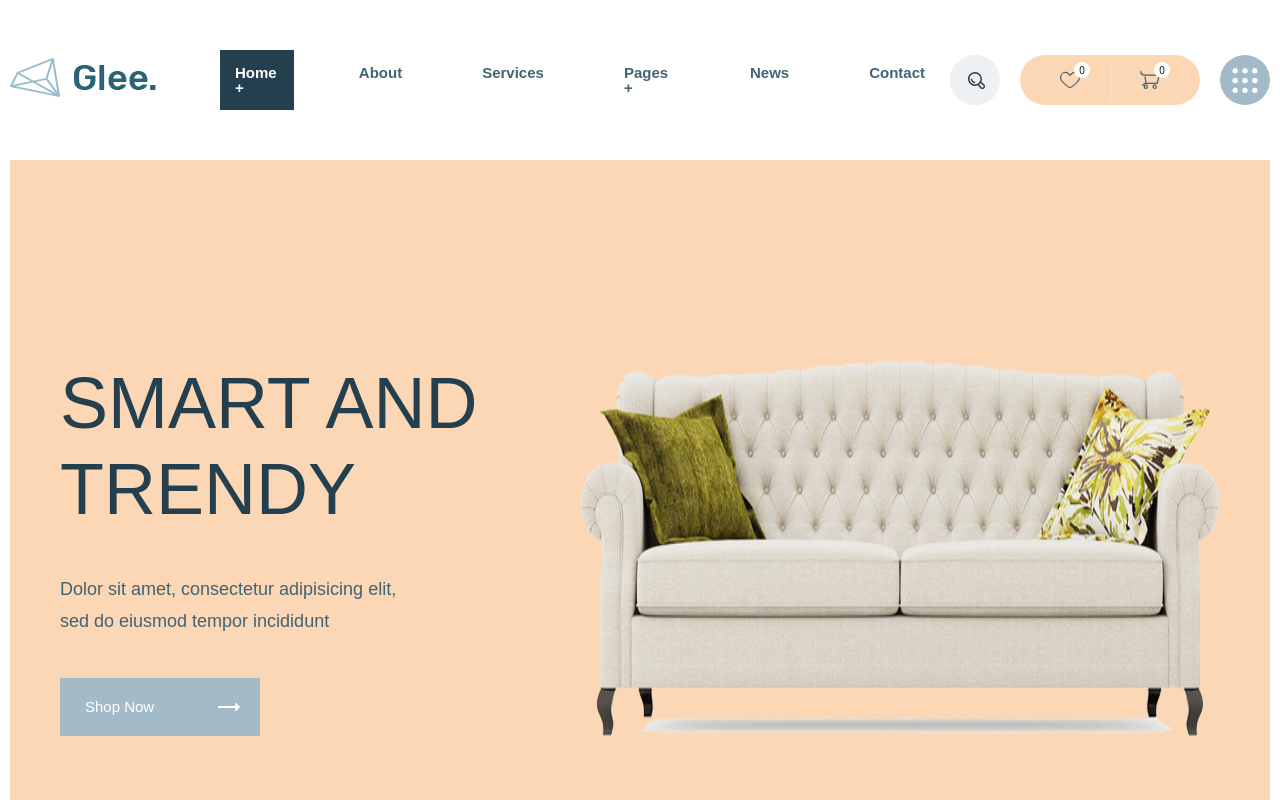
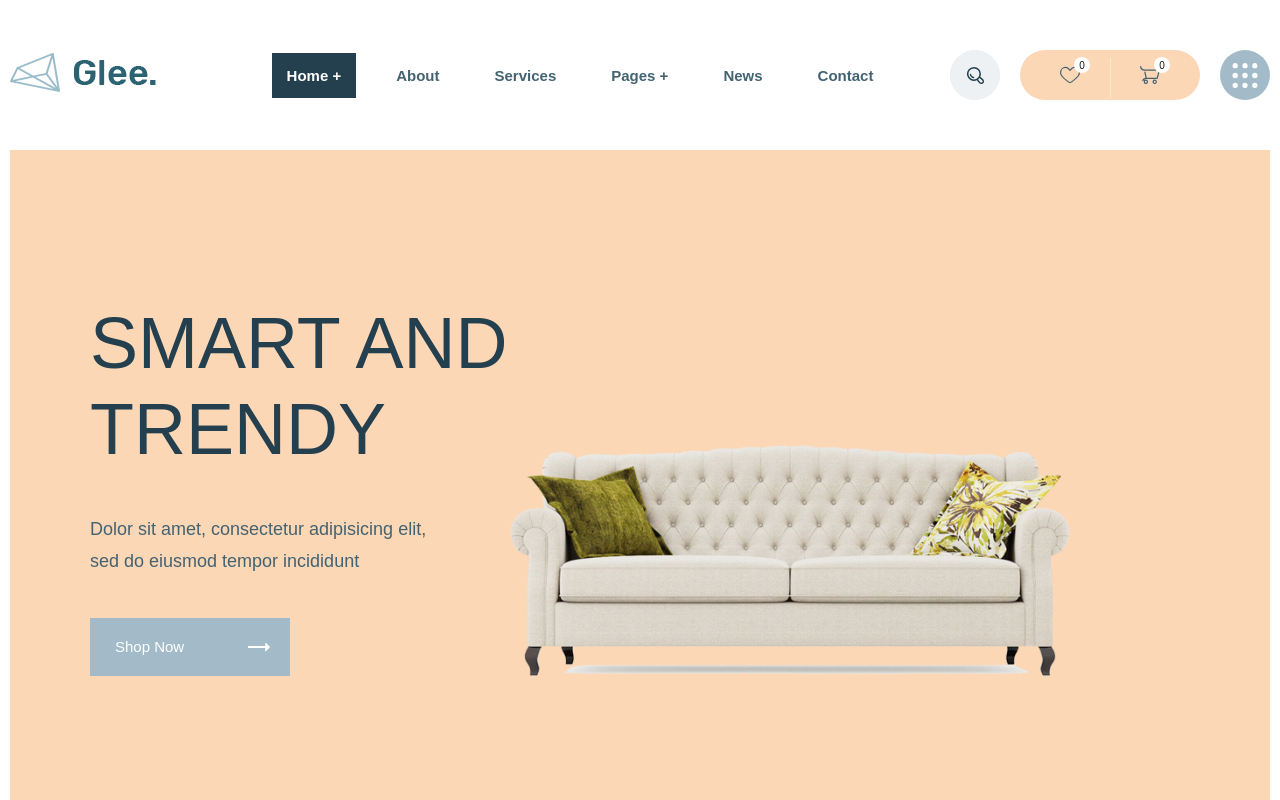
Before and after one commit to vinraelll/glee, a website: page app/index.html in a window 1280 px wide. Shown: the top 800 px of the page. Drawn offline with Linux system fonts and the light colour scheme; files that its build step writes are made by us from their sources; files whose address does not match are found by name.

Commit message:
header adaptive

```diff
--- a/app/index.html
+++ b/app/index.html
@@ -123,7 +123,7 @@
 
         <div class="header__controls controls">
 
-          <form class="controls__link controls__link--search search" href="#">
+          <form class="controls__link controls__link--search search">
 
             <label for="search">
               <input class="search__input" type="text" placeholder="Search" name="search">
@@ -194,8 +194,10 @@
                     Shop Now
                   </a>
                 </div>
-                <img class="slider__img" src="images/slider-img.png"
+                <div class="slider__image">
+                  <img class="slider__img" src="images/slider-img.png"
                   alt="big white sofa with two green pillows on figure legs with light shadow">
+                </div>
               </div>
             </div>
 
@@ -214,8 +216,10 @@
                     Shop Now
                   </a>
                 </div>
-                <img class="slider__img" src="images/slider-img.png"
+                <div class="slider__image">
+                  <img class="slider__img" src="images/slider-img.png"
                   alt="big white sofa with two green pillows on figure legs with light shadow">
+                </div>
               </div>
             </div>
 
@@ -234,8 +238,10 @@
                     Shop Now
                   </a>
                 </div>
-                <img class="slider__img" src="images/slider-img.png"
+                <div class="slider__image">
+                  <img class="slider__img" src="images/slider-img.png"
                   alt="big white sofa with two green pillows on figure legs with light shadow">
+                </div>
               </div>
             </div>
 
--- a/app/scss/_main.scss
+++ b/app/scss/_main.scss
@@ -18,8 +18,8 @@ body {
 
 .container {
   max-width: 1190px;
-  padding: 0px 10px;
-  margin: 0px auto;
+  padding: 0 10px;
+  margin: 0 auto;
 }
 
 .container--lg {
@@ -28,7 +28,7 @@ body {
 
 .title {
   max-width: max-content;
-  margin: 0px auto 40px;
+  margin: 0 auto 40px;
   @extend %DMSans-700;
   font-size: 36px;
   color: $dark-title;
--- /dev/null
+++ b/app/scss/_mixins.scss
@@ -0,0 +1,41 @@
+@mixin big-desktop-up {
+  @media (min-width: 1800px) {
+    @content;
+  }
+}
+
+@mixin big-desktop {
+  @media (max-width: 1500px) {
+    @content;
+  }
+}
+
+@mixin desktop-below {
+  @media (max-width: 1200px) {
+    @content;
+  }
+}
+
+@mixin tablet-desktop {
+  @media (max-width: 1024px) {
+    @content;
+  }
+}
+
+@mixin tablet-landscape {
+  @media (max-width: 900px) {
+    @content;
+  }
+}
+
+@mixin tablet-portrait {
+  @media (max-width: 768px) {
+    @content;
+  }
+}
+
+@mixin phone {
+  @media (max-width: 600px) {
+    @content;
+  }
+}
--- a/app/scss/components/_header.scss
+++ b/app/scss/components/_header.scss
@@ -1,5 +1,9 @@
 .header {
-  padding: 50px 0px;
+  padding: 50px 0;
+
+  @include phone {
+    padding: 30px 0;
+  }
 }
 
 .logo-container {
@@ -19,13 +23,17 @@
   &__menu {
     display: flex;
     justify-content: space-between;
+
+    @include desktop-below {
+      display: none;
+    }
   }
 
   &__item {
     position: relative;
 
     &:not(:last-child) {
-      margin-right: 30px;
+      margin-right: 5px;
     }
 
     &:hover .dropdown {
@@ -117,6 +125,14 @@
   max-width: 320px;
   width: 100%;
 
+  @include tablet-portrait {
+    max-width: 270px;
+  }
+
+  @include phone {
+    width: auto;
+  }
+
   ul {
     padding: 14px 30px 9px;
   }
@@ -132,6 +148,10 @@
     margin: 0px 20px;
     background-color: $accent;
     border-radius: 25px;
+
+    @include phone {
+      display: none;
+    }
 
     &::after {
       content: "";
@@ -159,7 +179,13 @@
   &__link--search {
     background-color: #edf1f4;
     z-index: 200;
-  }
+    position: relative;
+
+      &:hover {
+        background-color: $accent;
+      }
+    }
+
 
   &__link--tel {
     background-color: #a3bbc8;
@@ -244,17 +270,11 @@
   }
 }
 
-.controls {
-  &__link--search {
-    position: relative;
+.search {
+  @include tablet-portrait {
+    display: none;
+  }
 
-    &:hover {
-      background-color: $accent;
-    }
-  }
-}
-
-.search {
   &__input {
     height: 50px;
     font-size: 16px;
--- a/app/scss/components/_hero-screen.scss
+++ b/app/scss/components/_hero-screen.scss
@@ -1,8 +1,22 @@
 .slider {
   background-color: $accent;
-  background-position: 84% 41%;
+  background-position: 86% 55%;
   background-repeat: no-repeat;
   background-image: url('../../images/hero-bg.png');
+
+  @include big-desktop {
+    background-position: 80% 61%;
+    background-size: 553px 583px;
+  }
+
+  @include desktop-below {
+    background-position: 80% 53%;
+    background-size: 438px 457px;
+  }
+
+  @include tablet-desktop {
+    background-size: 0;
+  }
 
   &__wrapper {
     display: flex;
@@ -10,10 +24,31 @@
     max-width: 1160px;
     margin: 0 auto;
     padding: 200px 0;
+
+    @include big-desktop {
+      justify-content: flex-start;
+      padding: 150px 30px;
+    }
+
+    @include desktop-below {
+      padding: 120px 30px;
+    }
+
+    @include tablet-landscape {
+      padding: 60px 20px;
+    }
   }
 
   &__inner {
-    min-width: 420px;
+    max-width: 420px;
+
+    @include desktop-below {
+      max-width: 385px;
+    }
+
+    @include phone {
+      max-width: 370px;
+    }
   }
 
   &__descr {
@@ -26,6 +61,22 @@
     font-size: 72px;
     text-transform: uppercase;
     color: $blue-title;
+
+    @include desktop-below {
+      margin-bottom: 20px;
+      font-size: 56px;
+    }
+
+    @include tablet-landscape {
+      margin-bottom: 40px;
+      font-size: 64px;
+      font-weight: 700;
+    }
+
+    @include phone {
+      margin-bottom: 30px;
+      font-size: 37px;
+    }
   }
 
   &__subtitle {
@@ -34,6 +85,35 @@
     font-size: 18px;
     line-height: 1.8;
     color: $dark-blue;
+
+    @include desktop-below {
+      margin-bottom: 20px;
+    }
+
+    @include tablet-landscape {
+      margin-bottom: 40px;
+    }
+
+    @include phone {
+      margin-bottom: 30px;
+      font-size: 16px;
+    }
+  }
+
+  &__image {
+    align-self: flex-end;
+
+    @include big-desktop {
+      max-width: 560px;
+    }
+
+    @include desktop-below {
+      max-width: 420px;
+    }
+
+    @include tablet-landscape {
+      display: none;
+    }
   }
 
   &__link {
@@ -96,6 +176,10 @@ ul.slick-dots {
 .advantages {
   display: flex;
 
+  @include tablet-desktop {
+    flex-direction: column;
+  }
+
   &__item {
     display: flex;
     flex-direction: column;
@@ -103,15 +187,33 @@ ul.slick-dots {
     flex-grow: 1;
     padding: 47px 0;
     background-color: $light-accent;
+
+    @include desktop-below {
+      padding: 38px 0;
+    }
+
+    @include tablet-desktop {
+      align-items: flex-start;
+      padding: 34px 30px;
+    }
   }
 
   &__item:not(:last-child) {
     border-right: 1px solid #e8e4df;
+
+    @include tablet-desktop {
+      border-right: none;
+      border-bottom: 1px solid #e8e4df;
+    }
   }
 
   &__descr {
     position: relative;
     padding-left: 90px;
+
+    @include phone {
+      padding-left: 69px;
+    }
   }
 
   &__descr::before {
@@ -136,6 +238,10 @@ ul.slick-dots {
     @extend %DMSans-400;
     line-height: 2;
     color: #585858;
+
+    @include phone {
+      line-height: 1.5;
+    }
   }
 
   &__descr--support::before {
--- a/app/scss/style.scss
+++ b/app/scss/style.scss
@@ -3,7 +3,7 @@
 @import 'fonts';
 @import 'keyframes';
 @import 'main';
-
+@import 'mixins';
 
 @import 'components/header';
 @import 'components/hero-screen';
@@ -11,7 +11,4 @@
 @import 'components/new-design';
 @import 'components/video';
 @import 'components/insights';
-
-
-
 @import 'components/footer';
```
Also changed, not shown: app/css/style.min.css.
